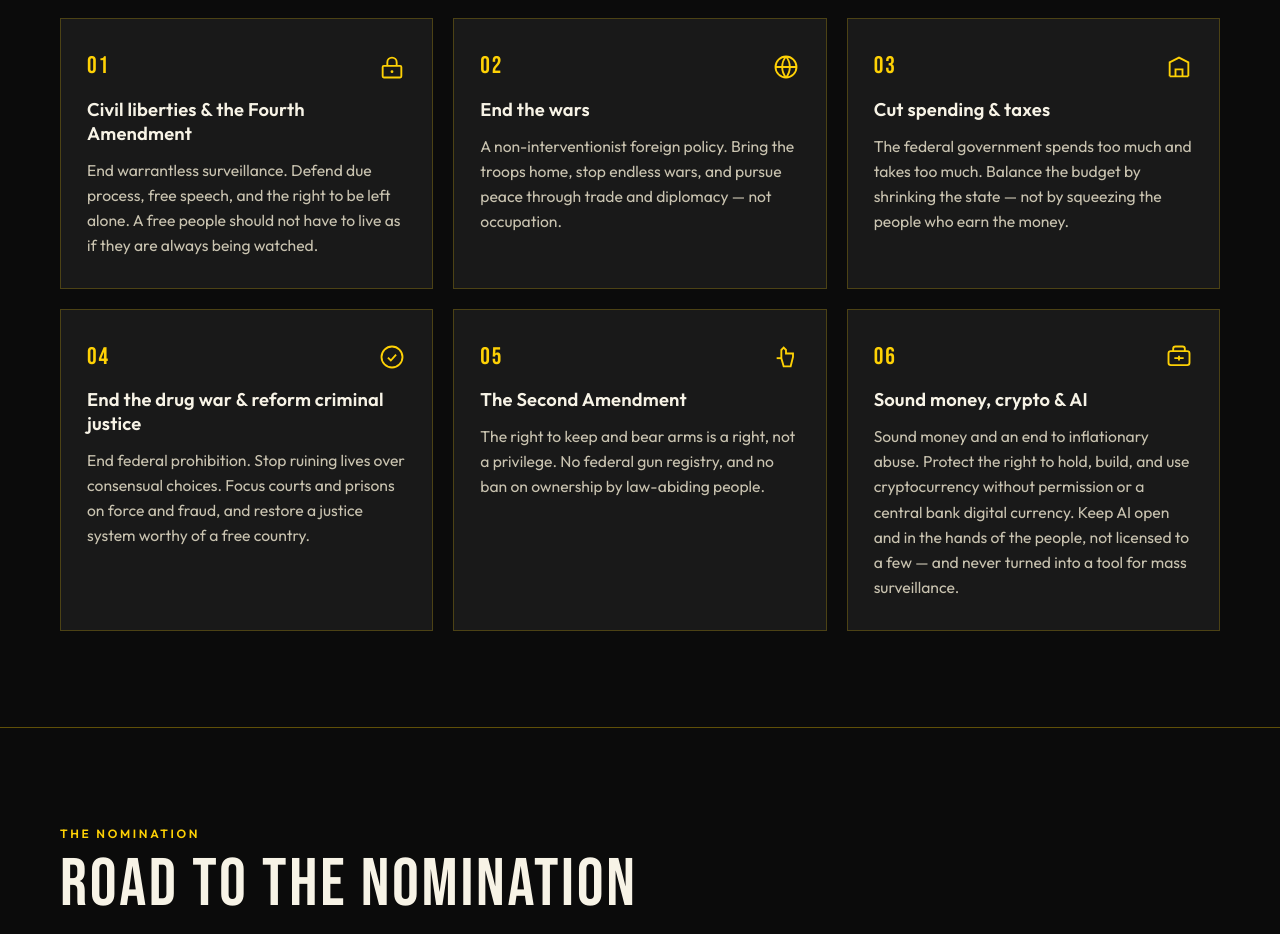
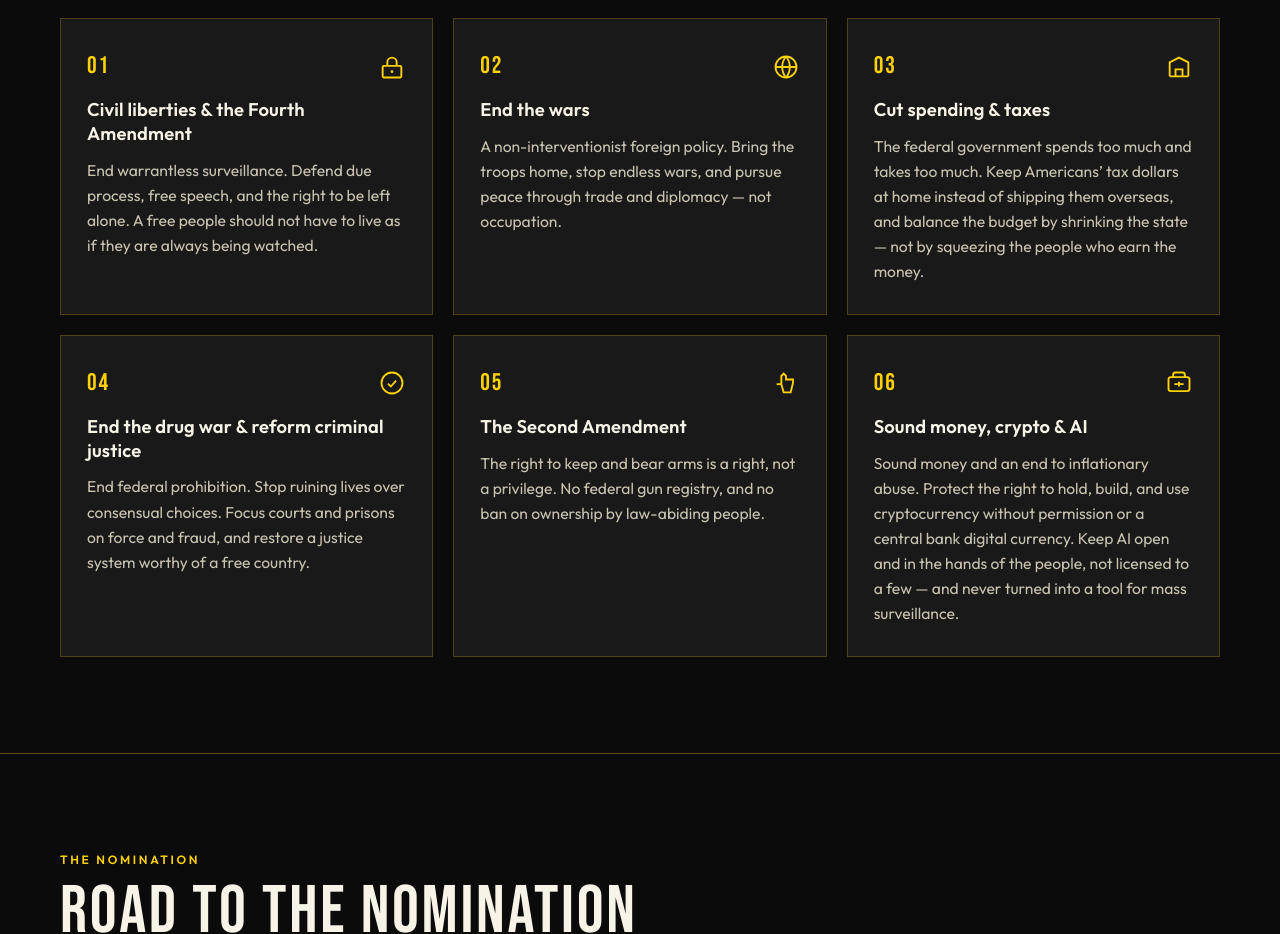
Before and after one commit to Canop3n3r/brandon-jackson-2028, a plain HTML site: page index.html in a window 1280 px wide. Shown: the part 1860-2794 px from the top of the page. Drawn offline with Linux system fonts and the light colour scheme.

Commit message:
Add keeping tax dollars at home to issue plank 03 (visitor feedback 4c60535e)

```diff
--- a/index.html
+++ b/index.html
@@ -1022,7 +1022,7 @@
               <svg class="issue-icon" viewBox="0 0 24 24" fill="none" stroke="currentColor" stroke-width="1.6" aria-hidden="true"><path d="M4 20V8l8-4 8 4v12"/><path d="M4 20h16M9 20v-6h6v6"/></svg>
             </div>
             <h3>Cut spending &amp; taxes</h3>
-            <p>The federal government spends too much and takes too much. Balance the budget by shrinking the state — not by squeezing the people who earn the money.</p>
+            <p>The federal government spends too much and takes too much. Keep Americans’ tax dollars at home instead of shipping them overseas, and balance the budget by shrinking the state — not by squeezing the people who earn the money.</p>
           </article>
           <article class="issue">
             <div class="issue-top">
```
